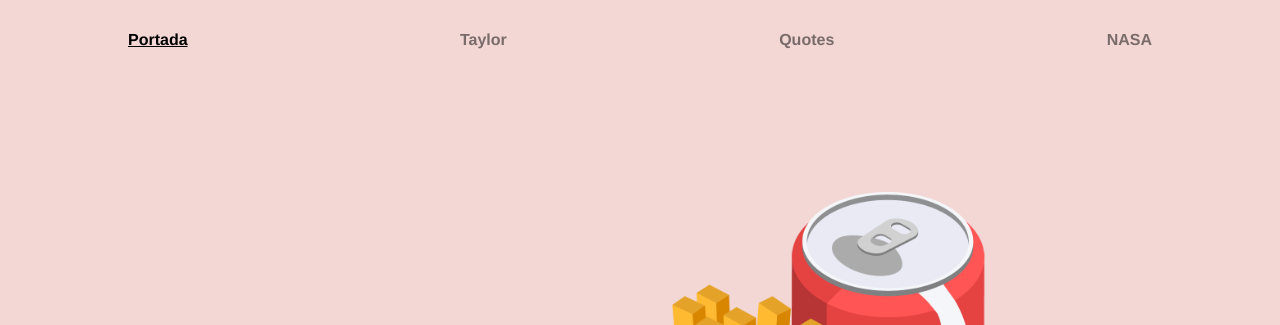
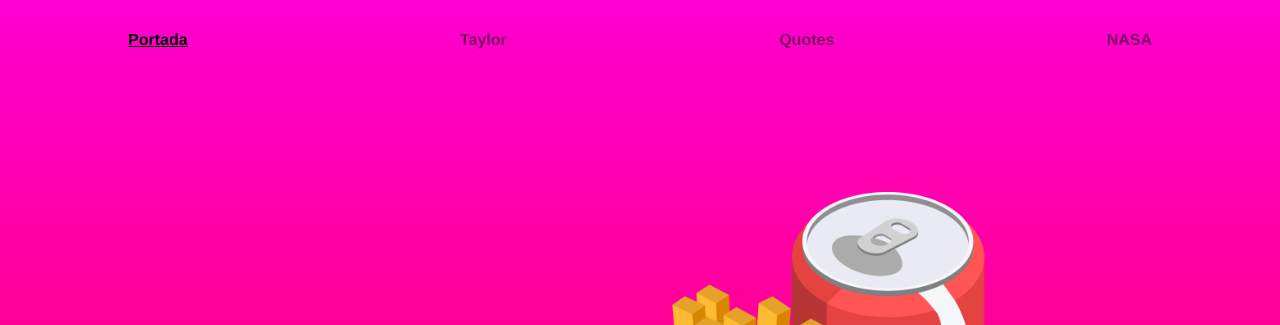
Before and after one commit to dacorellana/dno-medios-clase-04, a plain HTML site: page index.html in a window 1280 px wide. Shown: the top 325 px of the page. Drawn offline with Linux system fonts and the light colour scheme.

Commit message:
Update style.css

```diff
--- a/style.css
+++ b/style.css
@@ -7,7 +7,7 @@
 
 body {
     font-family: "Montserrat", Helvetica, Arial, sans-serif;
-    background: rgb(242, 215, 213);
+    background: linear-gradient(180deg, rgb(255, 0, 209), rgb(255, 0, 66));
     color: #7B241C;
 }
 
```
